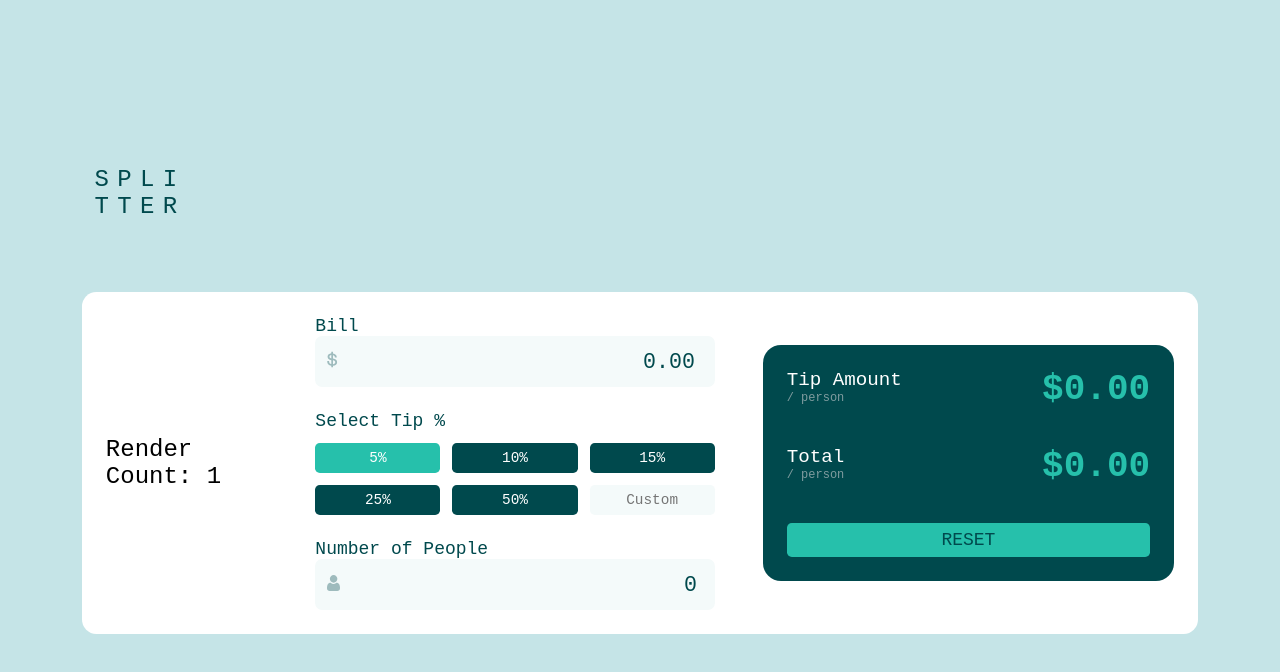
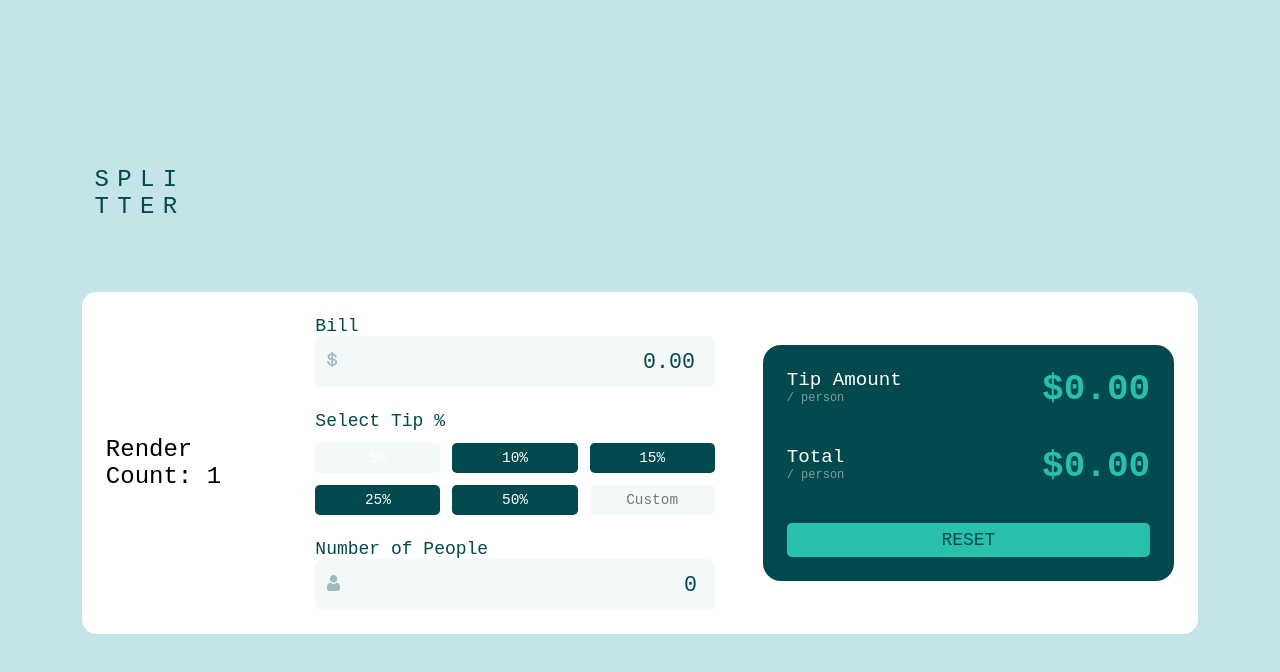
Before and after one commit to timmywimmy95/frontend_mentor, a React (Vite) app in the folder tip-calculator-app/: page / in a window 1280 px wide. In both pictures the pointer is over the input "5%". Shown: the top 672 px of the page. Built offline with nearby package versions, Linux system fonts and the light colour scheme.

Commit message:
changed button hover colors

```diff
--- a/tip-calculator-app/src/App.css
+++ b/tip-calculator-app/src/App.css
@@ -112,7 +112,7 @@ input[type=number] {
   text-align: center;
 }
 #main-bill-container .left-container #tip-container .tip-buttons-container input[type=button]:hover {
-  background-color: hsl(172, 67%, 45%);
+  background-color: hsl(189, 41%, 97%);
   cursor: pointer;
 }
 #main-bill-container .left-container #tip-container .tip-buttons-container input[type=text]:focus {
--- a/tip-calculator-app/src/App.scss
+++ b/tip-calculator-app/src/App.scss
@@ -130,7 +130,7 @@ input[type='number'] {
 					text-align: center;
 				}
 				input[type='button']:hover {
-					background-color: $strong-cyan;
+					background-color: $very-light-grayish-cyan;
 					cursor: pointer;
 				}
 				input[type='text']:focus {
```
Also changed, not shown: 1 other file (tests, documents, lock files or other folders).
